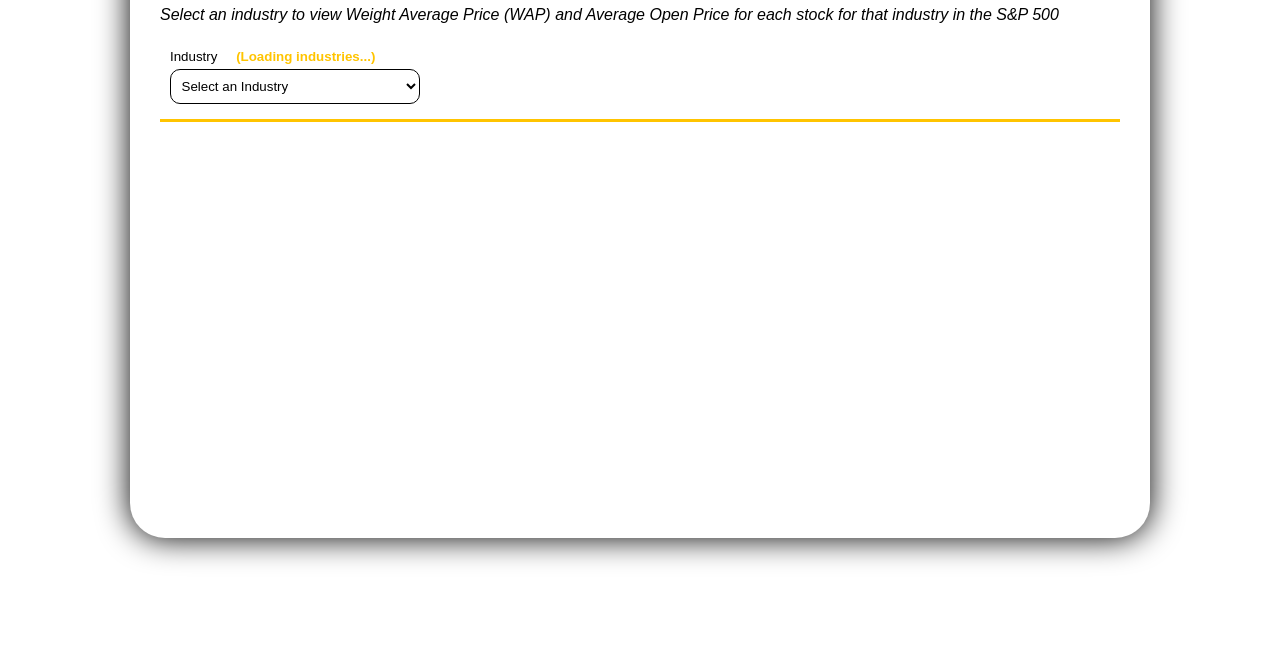
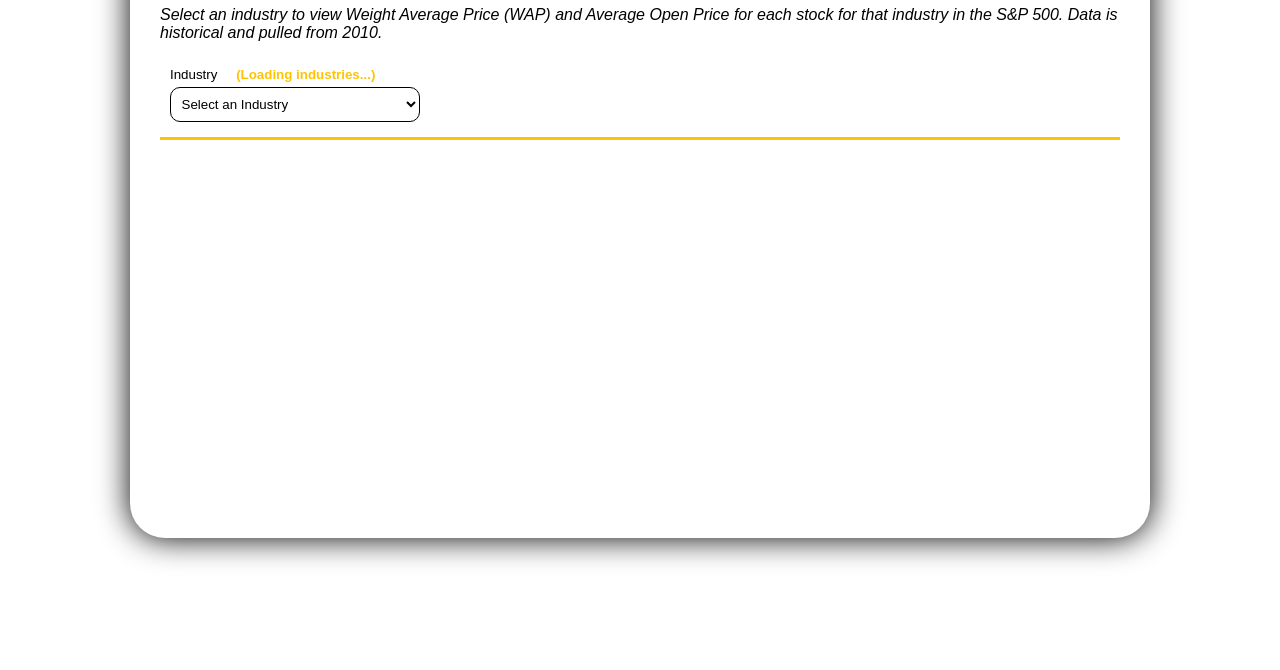
Before and after one commit to robbieblom/stock-market, a website: page src/main.html in a window 1280 px wide. Shown: the part 230-900 px from the top of the page. Drawn offline with Linux system fonts and the light colour scheme; a script that the page names is missing.

Commit message:
changed some text on the top description.  increased width of the result pills.

```diff
--- a/src/app-style.css
+++ b/src/app-style.css
@@ -115,7 +115,7 @@ body {
 
 .results .result {
   width: 200px;
-  height: 41px;
+  height: 45px;
   margin: 10px 10px;
   box-shadow: 0 0 4px var(--common-black);
   border-radius: 10px;
--- a/src/main.html
+++ b/src/main.html
@@ -15,7 +15,8 @@
         <div class="description">
           <i
             >Select an industry to view Weight Average Price (WAP) and Average
-            Open Price for each stock for that industry in the S&P 500
+            Open Price for each stock for that industry in the S&P 500. Data is
+            historical and pulled from 2010.
           </i>
         </div>
 
```
